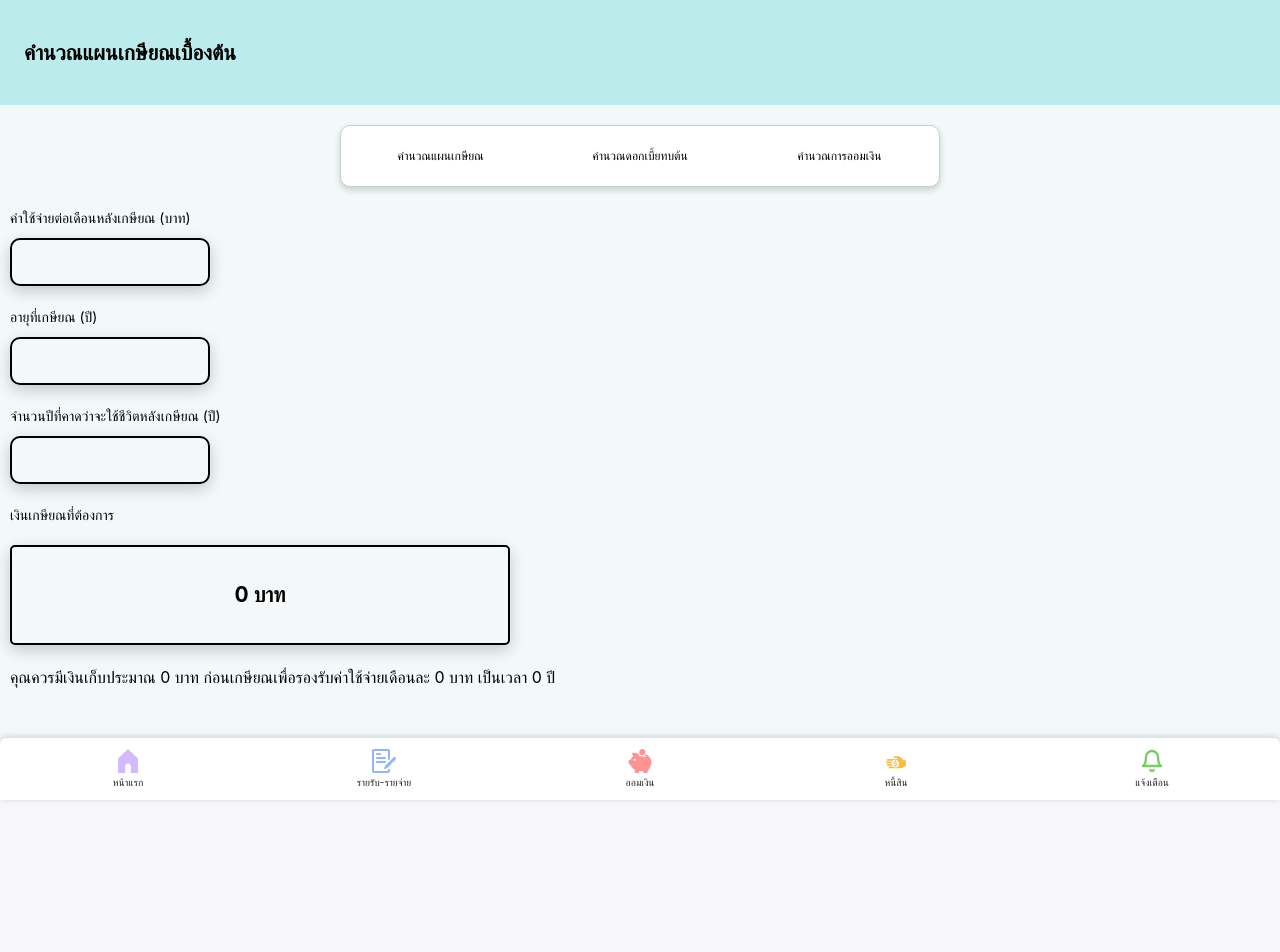
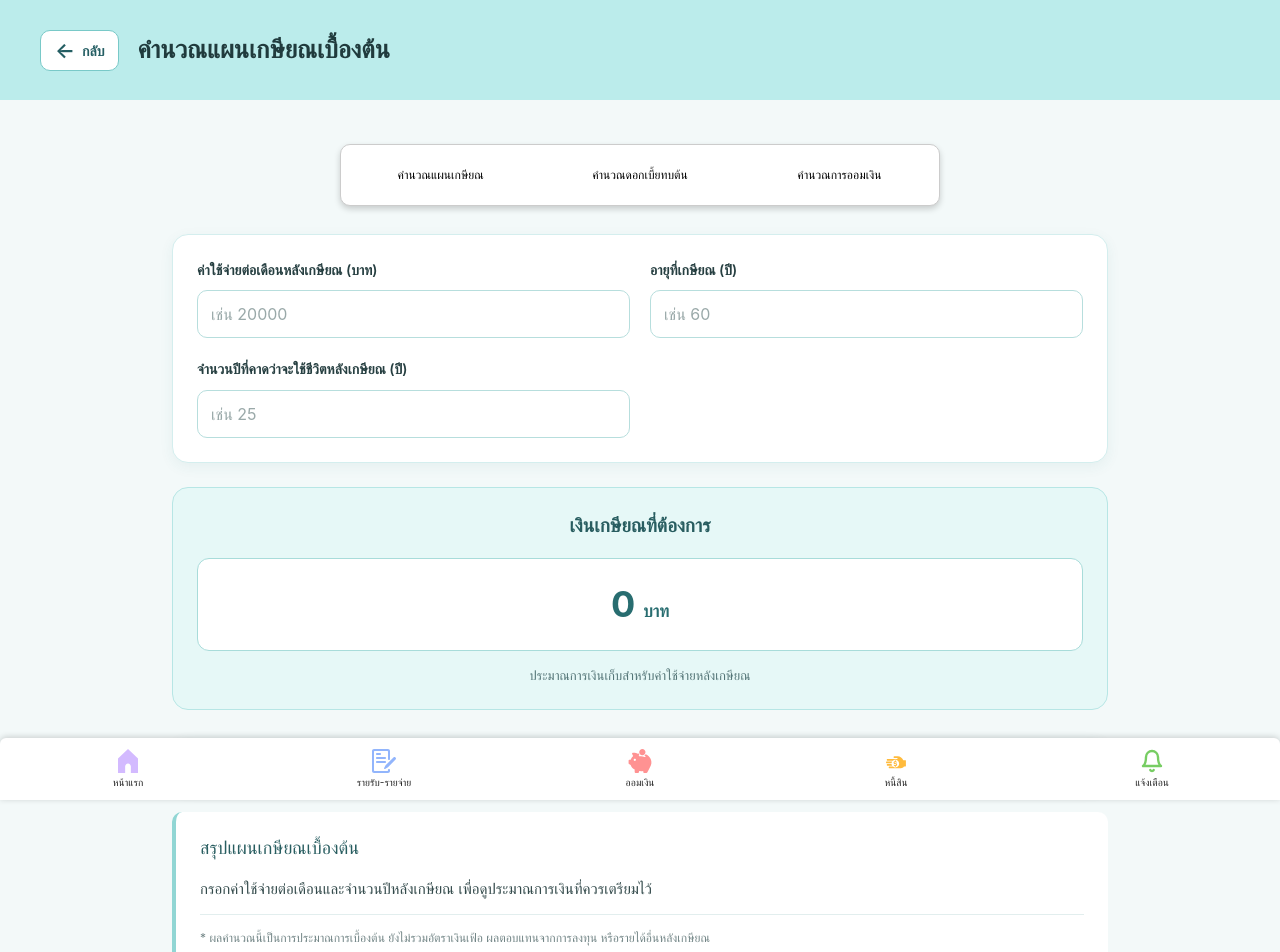
Before and after one commit to chotika0447/Financial-App, a React app in the folder Frontend/: page /retirement in a window 1280 px wide. Shown: the top 952 px of the page. Before the commit the page ends 800 px from the top, so only its background shows below. Built offline with nearby package versions, Linux system fonts and the light colour scheme; the HTML template or start-up script is replaced by a standard one.

Commit message:
change style of Retirement page

```diff
--- a/Frontend/src/pages/Retirement.css
+++ b/Frontend/src/pages/Retirement.css
@@ -1,84 +1,354 @@
+
+/* หน้าหลัก */
 .retirement-page {
   min-height: 100vh;
   background-color: #f3f9f9;
-  padding-bottom: 90px;
+  padding-bottom: 100px;
+  box-sizing: border-box;
+  color: #222;
 }
 
+/* Header สีฟ้าเดิม */
 .retirement-header {
-    min-height: 105px;
-    padding: 24px;
+  width: 100%;
+  min-height: 100px;
+  padding: 20px clamp(16px, 4vw, 40px);
   box-sizing: border-box;
   display: flex;
   align-items: center;
+  gap: 18px;
+  flex-wrap: wrap;
   background: #bbeceb;
-    color: white;
 }
+
+/* ปุ่มย้อนกลับ */
+.retirement-back-button {
+  display: inline-flex;
+  align-items: center;
+  justify-content: center;
+  gap: 7px;
+  flex-shrink: 0;
+  padding: 9px 14px;
+  border: 1px solid #79c9c8;
+  border-radius: 10px;
+  background: #ffffff;
+  color: #245e63;
+  font-size: 14px;
+  font-weight: 600;
+  cursor: pointer;
+  transition:
+    background-color 0.2s ease,
+    transform 0.2s ease;
+}
+
+.retirement-back-button:hover {
+  background-color: #eafafa;
+  transform: translateY(-1px);
+}
+
+.retirement-back-button:focus-visible {
+  outline: 3px solid #4aabad;
+  outline-offset: 3px;
+}
+
+.retirement-back-arrow {
+  font-size: 21px;
+  line-height: 1;
+}
+
+/* หัวข้อ */
 .retirement-title {
-    text-align: left;
-    font-size: 21px;
-    color: black;
-    font-weight: bold;
+  margin: 0;
+  color: #203b3d;
+  font-size: clamp(19px, 2.5vw, 25px);
+  font-weight: 700;
+  line-height: 1.5;
+}
+
+/* พื้นที่เนื้อหาหลัก */
+.retirement-content {
+  width: 100%;
+  max-width: 1000px;
+  margin: 0 auto;
+  padding: 24px clamp(16px, 4vw, 32px);
+  box-sizing: border-box;
+}
+
+/* ฟอร์ม */
+.retirement-form {
+  display: grid;
+  grid-template-columns: repeat(2, minmax(0, 1fr));
+  gap: 20px;
+  margin-top: 28px;
+  padding: 24px;
+  border: 1px solid #d4eeee;
+  border-radius: 16px;
+  background: #ffffff;
+  box-shadow: 0 4px 14px rgba(48, 119, 119, 0.07);
+}
+
+.retirement-field {
+  display: flex;
+  flex-direction: column;
+  min-width: 0;
+  gap: 9px;
 }
 
 .retirement-label {
   display: block;
-  margin-left: 10px;
-  margin-bottom: 10px;
+  margin: 0;
+  color: #263f41;
   font-size: 14px;
-  color: black;
+  font-weight: 600;
+  line-height: 1.6;
 }
 
 .retirement-input {
   display: block;
-  width: 200px;
-  padding: 10px;
-  margin-left: 10px;
-  margin-top: 10px;
-  margin-bottom: 20px;
+  width: 100%;
+  min-width: 0;
+  min-height: 46px;
+  padding: 11px 13px;
+  margin: 0;
+  box-sizing: border-box;
+  border: 1px solid #b7dedd;
+  border-radius: 10px;
+  background: #ffffff;
+  color: #222;
+  font-family: inherit;
   font-size: 16px;
-  border: 2px solid #000000;
-  border-radius: 10px;
-  box-sizing: border-box;
-  box-shadow: 0 5px 15px rgba(0, 0, 0, 0.2);
+  box-shadow: none;
+  transition:
+    border-color 0.2s ease,
+    box-shadow 0.2s ease;
+}
+
+.retirement-input::placeholder {
+  color: #9aa9a9;
+}
+
+.retirement-input:focus {
+  outline: none;
+  border-color: #65bdbb;
+  box-shadow: 0 0 0 3px rgba(101, 189, 187, 0.2);
+}
+
+/* กล่องสรุปผล */
+.retirement-summary {
+  margin-top: 24px;
+  padding: 24px;
+  border: 1px solid #b7e6e5;
+  border-radius: 16px;
+  background: #e6f8f7;
+  text-align: center;
+}
+
+.retirement-summary-title {
+  margin: 0 0 18px;
+  color: #285d60;
+  font-size: 19px;
+  font-weight: 700;
 }
 
 .retirement-result {
-  /* text */
-  /* text */
-  text-align: center;
+  display: flex;
+  align-items: baseline;
   justify-content: center;
-  align-items: center;
-  display: flex;
-  font-size: 21px;
-  font-weight: bold;
-  color: #000000;
-  /* กรอบ */
-  width: 500px;
-  height: 100px;
-  padding: 10px;
-  margin-left: 10px;
-  margin-top: 20px;
-  margin-bottom: 20px;
-  border: 2px solid #000000;
-  border-radius: 5px;
-  box-shadow: 0 5px 15px rgba(0, 0, 0, 0.2);
+  flex-wrap: wrap;
+  gap: 8px;
+  width: 100%;
+  min-height: 90px;
+  padding: 20px;
+  box-sizing: border-box;
+  border: 1px solid #a8dcda;
+  border-radius: 12px;
+  background: #ffffff;
+  color: #286d70;
+  overflow-wrap: anywhere;
+}
+
+.retirement-result-amount {
+  font-size: clamp(25px, 4vw, 36px);
+  font-weight: 700;
+  line-height: 1.4;
+}
+
+.retirement-result-unit {
+  font-size: 17px;
+  font-weight: 600;
+}
+
+.retirement-summary-note {
+  margin: 14px 0 0;
+  color: #547577;
+  font-size: 13px;
+  line-height: 1.6;
+}
+
+/* กราฟ */
+.retirement-chart-section {
+  width: 100%;
+  min-width: 0;
+  margin-top: 28px;
+  padding: 24px;
+  box-sizing: border-box;
+  border: 1px solid #d4eeee;
+  border-radius: 16px;
+  background: #ffffff;
+  box-shadow: 0 4px 14px rgba(48, 119, 119, 0.07);
 }
 
 .retirement-chart {
   display: block;
-  margin: 0 auto;
   width: 100%;
-  max-width: 600px;
-  height: 250px;
-  margin-top: 20px;
+  max-width: 100%;
+  height: auto;
+  margin: 0;
+  padding: 0;
+  box-sizing: border-box;
+}
+
+.retirement-chart h3 {
+  margin: 0 0 20px;
+  color: #285d60;
+  font-size: 17px;
+  line-height: 1.6;
+}
+
+/* คำอธิบาย */
+.retirement-explanation {
+  margin-top: 24px;
+  padding: 22px 24px;
+  border-left: 4px solid #91d6d4;
+  border-radius: 10px;
+  background: #ffffff;
+  color: #344b4c;
+  font-size: 15px;
+  font-weight: 400;
+  line-height: 1.8;
+  overflow-wrap: anywhere;
+}
+
+.retirement-explanation h2 {
+  margin: 0 0 12px;
+  color: #285d60;
+  font-size: 18px;
+  line-height: 1.6;
+}
+
+.retirement-explanation p {
+  margin: 0 0 12px;
+}
+
+.retirement-explanation p:last-child {
+  margin-bottom: 0;
+}
+
+.retirement-explanation strong {
+  color: #286d70;
+}
+
+.retirement-explanation .retirement-disclaimer {
+  padding-top: 12px;
+  border-top: 1px solid #e2eeee;
+  color: #728586;
+  font-size: 12px;
+}
+
+/* Tablet */
+@media (max-width: 768px) {
+  .retirement-header {
+    min-height: 88px;
+    gap: 12px;
+    padding: 18px 20px;
+  }
+
+  .retirement-content {
     padding: 20px;
   }
 
+  .retirement-form {
+    gap: 18px;
+    padding: 20px;
+  }
+
+  .retirement-summary {
+    padding: 20px;
+  }
+
+  .retirement-chart-section {
+    padding: 20px;
+  }
+}
+
+/* Mobile */
+@media (max-width: 520px) {
+  .retirement-header {
+    align-items: flex-start;
+    flex-direction: column;
+    gap: 12px;
+    padding: 16px;
+  }
+
+  .retirement-title {
+    font-size: 20px;
+  }
+
+  .retirement-content {
+    padding: 16px;
+  }
+
+  .retirement-form {
+    grid-template-columns: minmax(0, 1fr);
+    gap: 18px;
+    margin-top: 20px;
+    padding: 18px;
+    border-radius: 13px;
+  }
+
+  .retirement-label {
+    font-size: 13px;
+  }
+
+  .retirement-input {
+    min-height: 46px;
+    font-size: 16px;
+  }
+
+  .retirement-summary {
+    margin-top: 18px;
+    padding: 18px;
+  }
+
+  .retirement-summary-title {
+    font-size: 17px;
+  }
+
+  .retirement-result {
+    min-height: 76px;
+    padding: 15px 10px;
+  }
+
+  .retirement-result-amount {
+    font-size: 27px;
+  }
+
+  .retirement-chart-section {
+    margin-top: 20px;
+    padding: 16px 12px;
+  }
+
+  .retirement-chart h3 {
+    font-size: 15px;
+  }
+
   .retirement-explanation {
-  display: block;
-  margin-left: 10px;
-  margin-bottom: 10px;
+    margin-top: 20px;
+    padding: 18px;
+    font-size: 14px;
+  }
+
+  .retirement-explanation h2 {
     font-size: 16px;
-  font-weight: normal;
-  color: black;
   }
+}
--- a/Frontend/src/pages/Retirement.jsx
+++ b/Frontend/src/pages/Retirement.jsx
@@ -1,82 +1,195 @@
-import { useState } from "react";
-import './Retirement.css'
-import CalNavbar from "../components/CalNavbar";
-import RetirementChart from "../components/RetirementChart";
+
+import { useState } from 'react';
+import { useNavigate } from 'react-router-dom';
+import './Retirement.css';
+import CalNavbar from '../components/CalNavbar';
+import RetirementChart from '../components/RetirementChart';
 import Navbar from '../components/Navbar';
 
 function Retirement() {
-  const [monthlyExpenses, setMonthlyExpenses] = useState(localStorage.getItem('retirementMonthlyExpenses') || '');
-  const [retirementAge, setRetirementAge] = useState(localStorage.getItem('retirementAge') || '');
-  const [yearsInRetirement, setYearsInRetirement] = useState(localStorage.getItem('retirementYearsInRetirement') || '');
+  const navigate = useNavigate();
 
-  let retirementMoney = 0;
+  const [monthlyExpenses, setMonthlyExpenses] = useState(
+    localStorage.getItem('retirementMonthlyExpenses') || ''
+  );
+  const [retirementAge, setRetirementAge] = useState(
+    localStorage.getItem('retirementAge') || ''
+  );
+  const [yearsInRetirement, setYearsInRetirement] = useState(
+    localStorage.getItem('retirementYearsInRetirement') || ''
+  );
 
-  if(monthlyExpenses && retirementAge && yearsInRetirement) {
-    retirementMoney = Number(monthlyExpenses) * 12 * Number(yearsInRetirement)
-  }
+  const expenses = Number(monthlyExpenses);
+  const age = Number(retirementAge);
+  const years = Number(yearsInRetirement);
+
+  const retirementMoney =
+    monthlyExpenses !== '' && yearsInRetirement !== ''
+      ? expenses * 12 * years
+      : 0;
+
+  const formatMoney = (amount) =>
+    amount.toLocaleString('th-TH', {
+      maximumFractionDigits: 2,
+    });
 
   return (
     <div className="retirement-page">
-      <div className="retirement-header">
+      <header className="retirement-header">
+        <button
+          type="button"
+          className="retirement-back-button"
+          onClick={() => navigate('/saving/')}
+          aria-label="กลับไปหน้ากระเป๋าเงิน"
+        >
+          <span className="retirement-back-arrow" aria-hidden="true">
+            ←
+          </span>
+          <span>กลับ</span>
+        </button>
+
         <h1 className="retirement-title">
-        คำนวณแผนเกษียณเบื้องต้น</h1>
+          คำนวณแผนเกษียณเบื้องต้น
+        </h1>
+      </header>
+
+      <main className="retirement-content">
+        <CalNavbar />
+
+        <section className="retirement-form">
+          <div className="retirement-field">
+            <label
+              className="retirement-label"
+              htmlFor="monthlyExpenses"
+            >
+              ค่าใช้จ่ายต่อเดือนหลังเกษียณ (บาท)
+            </label>
+            <input
+              id="monthlyExpenses"
+              className="retirement-input"
+              type="number"
+              min="0"
+              inputMode="decimal"
+              placeholder="เช่น 20000"
+              value={monthlyExpenses}
+              onChange={(e) => {
+                const value = e.target.value;
+                setMonthlyExpenses(value);
+                localStorage.setItem(
+                  'retirementMonthlyExpenses',
+                  value
+                );
+              }}
+            />
           </div>
 
-      <CalNavbar />
-
-      <label className="retirement-label">
-        ค่าใช้จ่ายต่อเดือนหลังเกษียณ (บาท)</label>
-
+          <div className="retirement-field">
+            <label
+              className="retirement-label"
+              htmlFor="retirementAge"
+            >
+              อายุที่เกษียณ (ปี)
+            </label>
             <input
+              id="retirementAge"
               className="retirement-input"
               type="number"
-        value={monthlyExpenses}
+              min="1"
+              max="100"
+              inputMode="numeric"
+              placeholder="เช่น 60"
+              value={retirementAge}
               onChange={(e) => {
-          setMonthlyExpenses(e.target.value);
-          localStorage.setItem('retirementMonthlyExpenses', e.target.value);
+                const value = e.target.value;
+                setRetirementAge(value);
+                localStorage.setItem('retirementAge', value);
               }}
             />
+          </div>
 
-      <label className="retirement-label">
-        อายุที่เกษียณ (ปี)</label>
-
+          <div className="retirement-field">
+            <label
+              className="retirement-label"
+              htmlFor="yearsInRetirement"
+            >
+              จำนวนปีที่คาดว่าจะใช้ชีวิตหลังเกษียณ (ปี)
+            </label>
             <input
+              id="yearsInRetirement"
               className="retirement-input"
               type="number"
-        value={retirementAge}
+              min="1"
+              max="100"
+              inputMode="numeric"
+              placeholder="เช่น 25"
+              value={yearsInRetirement}
               onChange={(e) => {
-          setRetirementAge(e.target.value);
-          localStorage.setItem('retirementAge', e.target.value);
+                const value = e.target.value;
+                setYearsInRetirement(value);
+                localStorage.setItem(
+                  'retirementYearsInRetirement',
+                  value
+                );
               }}
             />
+          </div>
+        </section>
 
-      <label className="retirement-label">
-        จำนวนปีที่คาดว่าจะใช้ชีวิตหลังเกษียณ (ปี)</label>
+        <section className="retirement-summary">
+          <h2 className="retirement-summary-title">
+            เงินเกษียณที่ต้องการ
+          </h2>
 
-      <input
-        className="retirement-input"
-        type="number"
-        value={yearsInRetirement}
-        onChange={(e) => {
-          setYearsInRetirement(e.target.value);
-          localStorage.setItem('retirementYearsInRetirement', e.target.value);
-        }}
-      />
+          <div className="retirement-result" aria-live="polite">
+            <span className="retirement-result-amount">
+              {formatMoney(retirementMoney)}
+            </span>
+            <span className="retirement-result-unit">บาท</span>
+          </div>
 
-      <div className="retirement-label">
-        <h3>เงินเกษียณที่ต้องการ</h3> </div>
+          <p className="retirement-summary-note">
+            ประมาณการเงินเก็บสำหรับค่าใช้จ่ายหลังเกษียณ
+          </p>
+        </section>
 
-      <div className="retirement-result">
-        {retirementMoney.toLocaleString()} บาท</div>
-
+        <div className="retirement-chart-section">
           <RetirementChart
             monthlyExpenses={monthlyExpenses}
             yearsInRetirement={yearsInRetirement}
           />
+        </div>
 
-      <div className="retirement-explanation">
-        <h3>คุณควรมีเงินเก็บประมาณ {retirementMoney.toLocaleString()} บาท ก่อนเกษียณเพื่อรองรับค่าใช้จ่ายเดือนละ {Number(monthlyExpenses).toLocaleString()} บาท เป็นเวลา {Number(yearsInRetirement)} ปี</h3>
-      </div>
+        <section className="retirement-explanation">
+          <h2>สรุปแผนเกษียณเบื้องต้น</h2>
+
+          {monthlyExpenses !== '' &&
+          yearsInRetirement !== '' &&
+          expenses >= 0 &&
+          years > 0 ? (
+            <p>
+              คุณควรมีเงินเก็บประมาณ{' '}
+              <strong>{formatMoney(retirementMoney)} บาท</strong>{' '}
+              ก่อนเกษียณ เพื่อรองรับค่าใช้จ่ายเดือนละ{' '}
+              <strong>{formatMoney(expenses)} บาท</strong>{' '}
+              เป็นเวลา <strong>{years} ปี</strong>
+              {retirementAge !== '' && age > 0
+                ? ` โดยมีอายุเกษียณที่ ${age} ปี`
+                : ''}
+            </p>
+          ) : (
+            <p>
+              กรอกค่าใช้จ่ายต่อเดือนและจำนวนปีหลังเกษียณ
+              เพื่อดูประมาณการเงินที่ควรเตรียมไว้
+            </p>
+          )}
+
+          <p className="retirement-disclaimer">
+            * ผลคำนวณนี้เป็นการประมาณการเบื้องต้น
+            ยังไม่รวมอัตราเงินเฟ้อ ผลตอบแทนจากการลงทุน
+            หรือรายได้อื่นหลังเกษียณ
+          </p>
+        </section>
+      </main>
 
       <Navbar />
     </div>
```
Lines whose indentation alone changed are shown as unchanged.
